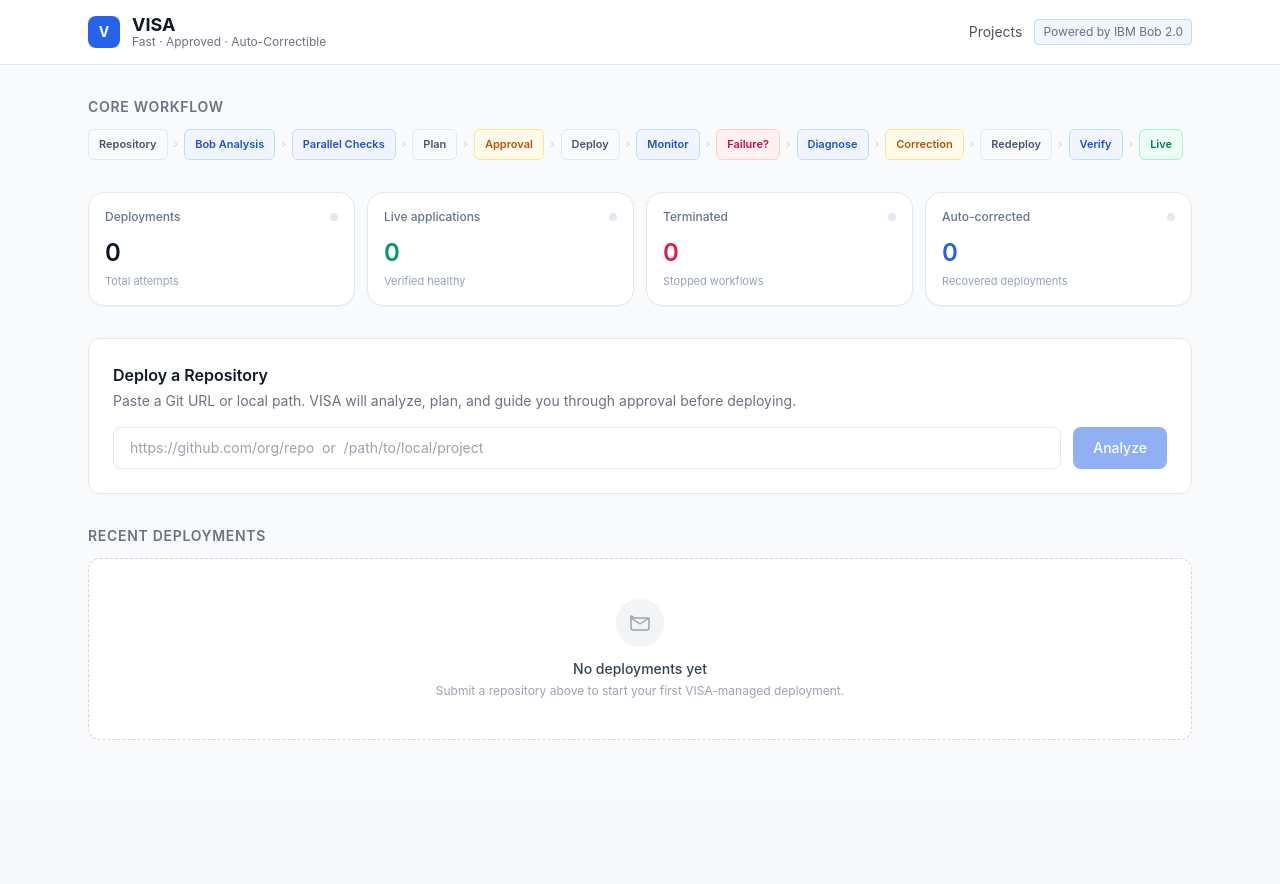
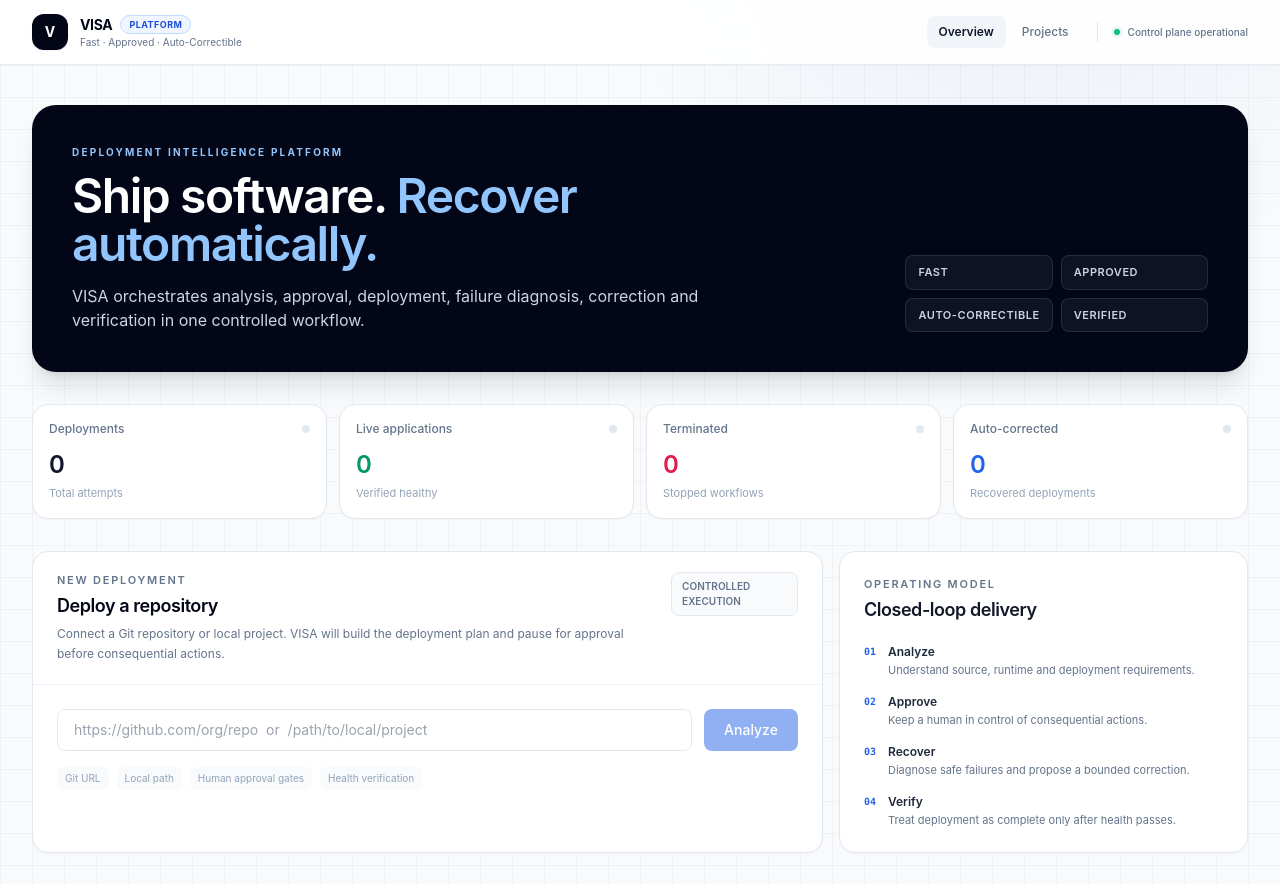
Before and after one commit to adelos-corp/VISA-IBM, a Next.js app in the folder apps/ui/: page / in a window 1280 px wide. Shown: the top 884 px of the page. Before the commit the page ends 800 px from the top, so only its background shows below. Built offline with nearby package versions, Linux system fonts and the light colour scheme; no server answers.

Commit message:
ui: establish enterprise deployment console design

```diff
--- a/apps/ui/src/app/page.tsx
+++ b/apps/ui/src/app/page.tsx
@@ -4,69 +4,118 @@
 import { StatsBar } from '@/components/StatsBar'
 import Link from 'next/link'
 
+function ArrowIcon() {
+  return <svg viewBox="0 0 20 20" fill="none" className="h-4 w-4"><path d="M4 10h11M11 6l4 4-4 4" stroke="currentColor" strokeWidth="1.6" strokeLinecap="round" strokeLinejoin="round" /></svg>
+}
+
 export default function Home() {
   return (
-    <div className="min-h-screen bg-gray-50">
-      {/* Header */}
-      <header className="bg-white border-b border-gray-200">
-        <div className="max-w-6xl mx-auto px-6 py-4 flex items-center justify-between">
-          <div className="flex items-center gap-3">
-            <div className="w-8 h-8 bg-blue-600 rounded-lg flex items-center justify-center">
-              <span className="text-white font-bold text-sm">V</span>
+    <div className="min-h-screen">
+      <header className="sticky top-0 z-30 border-b border-slate-200/80 bg-white/90 backdrop-blur-xl">
+        <div className="mx-auto flex h-16 max-w-7xl items-center justify-between px-6 lg:px-8">
+          <Link href="/" className="flex items-center gap-3">
+            <div className="flex h-9 w-9 items-center justify-center rounded-xl bg-slate-950 text-sm font-bold text-white shadow-sm">V</div>
+            <div>
+              <div className="flex items-center gap-2">
+                <span className="text-sm font-bold tracking-tight text-slate-950">VISA</span>
+                <span className="rounded-full border border-blue-200 bg-blue-50 px-2 py-0.5 text-[9px] font-bold uppercase tracking-wider text-blue-700">Platform</span>
+              </div>
+              <p className="text-[10px] text-slate-500">Fast · Approved · Auto-Correctible</p>
             </div>
-            <div>
-              <h1 className="text-lg font-bold text-gray-900 leading-none">VISA</h1>
-              <p className="text-xs text-gray-500 leading-none mt-0.5">
-                Fast · Approved · Auto-Correctible
-              </p>
-            </div>
-          </div>
-          <div className="flex items-center gap-3">
-            <Link
-              href="/projects"
-              className="text-sm text-gray-600 hover:text-gray-900 transition-colors"
-            >
-              Projects
-            </Link>
-            <span className="text-xs text-gray-500 bg-blue-50 border border-blue-200 rounded px-2 py-1">
-              Powered by IBM Bob 2.0
+          </Link>
+
+          <nav className="flex items-center gap-1">
+            <Link href="/" className="rounded-lg bg-slate-100 px-3 py-2 text-xs font-semibold text-slate-900">Overview</Link>
+            <Link href="/projects" className="rounded-lg px-3 py-2 text-xs font-medium text-slate-500 hover:bg-slate-50 hover:text-slate-900">Projects</Link>
+            <div className="ml-3 hidden h-5 w-px bg-slate-200 sm:block" />
+            <span className="ml-3 hidden items-center gap-2 text-[10px] font-medium text-slate-500 sm:flex">
+              <span className="h-1.5 w-1.5 rounded-full bg-emerald-500 shadow-[0_0_0_3px_rgba(16,185,129,0.1)]" />
+              Control plane operational
             </span>
-          </div>
+          </nav>
         </div>
       </header>
 
-      {/* Main */}
-      <main className="max-w-6xl mx-auto px-6 py-8">
-        {/* Pipeline overview */}
-        <section className="mb-8">
-          <h2 className="text-sm font-semibold text-gray-500 uppercase tracking-wider mb-3">
-            Core Workflow
-          </h2>
+      <main className="visa-grid mx-auto min-h-[calc(100vh-4rem)] max-w-7xl px-6 py-8 lg:px-8 lg:py-10">
+        <section className="mb-8 overflow-hidden rounded-3xl bg-slate-950 px-7 py-8 text-white shadow-xl shadow-slate-900/10 lg:px-10 lg:py-10">
+          <div className="flex flex-col justify-between gap-8 lg:flex-row lg:items-end">
+            <div className="max-w-3xl">
+              <p className="mb-3 text-[10px] font-bold uppercase tracking-[0.22em] text-blue-300">Deployment intelligence platform</p>
+              <h1 className="text-3xl font-semibold tracking-[-0.03em] sm:text-4xl lg:text-5xl">
+                Ship software. <span className="text-blue-300">Recover automatically.</span>
+              </h1>
+              <p className="mt-4 max-w-2xl text-sm leading-6 text-slate-300 sm:text-base">
+                VISA orchestrates analysis, approval, deployment, failure diagnosis, correction and verification in one controlled workflow.
+              </p>
+            </div>
+            <div className="grid grid-cols-2 gap-2 text-[11px]">
+              {['FAST', 'APPROVED', 'AUTO-CORRECTIBLE', 'VERIFIED'].map((item) => (
+                <div key={item} className="rounded-lg border border-white/10 bg-white/5 px-3 py-2 font-semibold tracking-wider text-slate-300">{item}</div>
+              ))}
+            </div>
+          </div>
+        </section>
+
+        <StatsBar />
+
+        <section className="grid gap-4 lg:grid-cols-[1.45fr_.75fr] mb-8">
+          <div className="visa-card overflow-hidden">
+            <div className="border-b border-slate-100 px-6 py-5">
+              <div className="flex items-start justify-between gap-4">
+                <div>
+                  <p className="visa-eyebrow">New deployment</p>
+                  <h2 className="mt-1 text-lg font-semibold tracking-tight text-slate-950">Deploy a repository</h2>
+                  <p className="mt-1 text-xs leading-5 text-slate-500">Connect a Git repository or local project. VISA will build the deployment plan and pause for approval before consequential actions.</p>
+                </div>
+                <span className="hidden rounded-lg border border-slate-200 bg-slate-50 px-2.5 py-1.5 text-[10px] font-semibold text-slate-500 sm:block">CONTROLLED EXECUTION</span>
+              </div>
+            </div>
+            <div className="p-6">
+              <DeployForm />
+              <div className="mt-4 flex flex-wrap gap-2 text-[10px] text-slate-400">
+                <span className="rounded-md bg-slate-50 px-2 py-1">Git URL</span>
+                <span className="rounded-md bg-slate-50 px-2 py-1">Local path</span>
+                <span className="rounded-md bg-slate-50 px-2 py-1">Human approval gates</span>
+                <span className="rounded-md bg-slate-50 px-2 py-1">Health verification</span>
+              </div>
+            </div>
+          </div>
+
+          <div className="visa-card p-6">
+            <p className="visa-eyebrow">Operating model</p>
+            <h2 className="mt-1 text-lg font-semibold tracking-tight">Closed-loop delivery</h2>
+            <div className="mt-5 space-y-4">
+              {[
+                ['01', 'Analyze', 'Understand source, runtime and deployment requirements.'],
+                ['02', 'Approve', 'Keep a human in control of consequential actions.'],
+                ['03', 'Recover', 'Diagnose safe failures and propose a bounded correction.'],
+                ['04', 'Verify', 'Treat deployment as complete only after health passes.'],
+              ].map(([n, title, copy]) => (
+                <div key={n} className="flex gap-3">
+                  <span className="visa-mono text-[10px] font-semibold text-blue-600">{n}</span>
+                  <div><p className="text-xs font-semibold text-slate-800">{title}</p><p className="mt-0.5 text-[11px] leading-4 text-slate-500">{copy}</p></div>
+                </div>
+              ))}
+            </div>
+          </div>
+        </section>
+
+        <section className="visa-card mb-8 p-6">
+          <div className="mb-5 flex items-end justify-between gap-4">
+            <div>
+              <p className="visa-eyebrow">Workflow topology</p>
+              <h2 className="mt-1 text-lg font-semibold tracking-tight">From source code to verified production state</h2>
+            </div>
+            <Link href="/projects" className="hidden items-center gap-1 text-xs font-semibold text-blue-600 hover:text-blue-700 sm:flex">View projects <ArrowIcon /></Link>
+          </div>
           <PipelineSteps />
         </section>
 
-        {/* Stats row */}
-        <StatsBar />
-
-        {/* New deployment CTA */}
-        <section className="mb-8">
-          <div className="bg-white border border-gray-200 rounded-xl p-6">
-            <h2 className="text-base font-semibold text-gray-900 mb-1">
-              Deploy a Repository
-            </h2>
-            <p className="text-sm text-gray-500 mb-4">
-              Paste a Git URL or local path. VISA will analyze, plan, and guide
-              you through approval before deploying.
-            </p>
-            <DeployForm />
+        <section>
+          <div className="mb-3 flex items-end justify-between">
+            <div><p className="visa-eyebrow">Activity</p><h2 className="mt-1 text-lg font-semibold tracking-tight">Recent deployments</h2></div>
+            <Link href="/projects" className="text-xs font-semibold text-blue-600 hover:text-blue-700">Open project control plane</Link>
           </div>
-        </section>
-
-        {/* Deployment list */}
-        <section>
-          <h2 className="text-sm font-semibold text-gray-500 uppercase tracking-wider mb-3">
-            Recent Deployments
-          </h2>
           <EmptyState />
         </section>
       </main>
```
